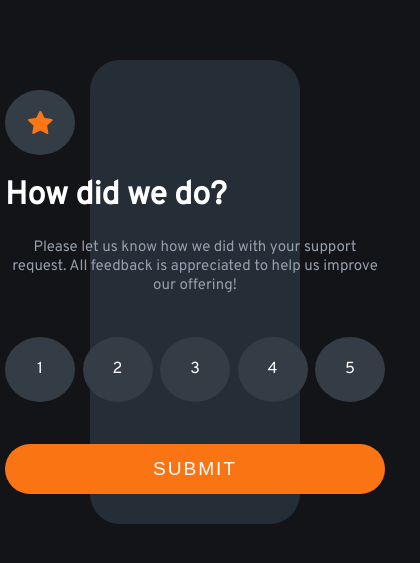
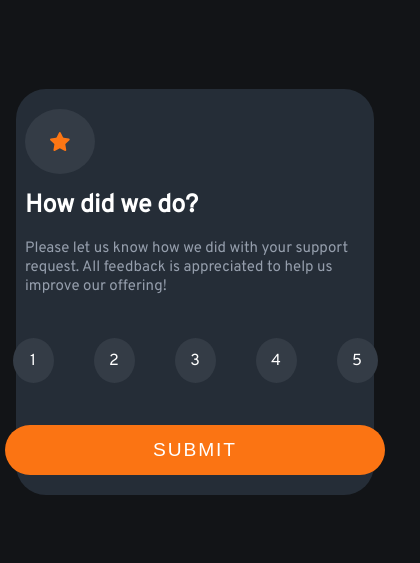
Before and after one commit to linaluonto/interactive-rating-component, a plain HTML site: page index.html in a window 390 px wide. Shown: the part 117-680 px from the top of the page, 420 px wide, since content can reach past the window. Drawn offline with Linux system fonts and the light colour scheme.

Commit message:
Update styles.css

```diff
--- a/styles.css
+++ b/styles.css
@@ -1,114 +1,265 @@
 body {
+
   background-color: hsl(216, 12%, 8%);
+
 }
 
 .container {
+
     width: 100%;
+
     height: 95vh;
+
     display: flex;
+
     align-items: center;
+
     justify-content: center;
+
 }
 
 .card {
+
   display: flex;
+
   justify-content: center;
+
   font-family: 'Overpass', sans-serif;
+
   background-color: hsl(213, 19%, 18%);
+
   width: 40%;
+
   border-radius: 30px;
+
   padding: 30px;
+
   transform-style: preserve-3d;
+
 }
 
 .back {
+
   transform: rotateY(360deg);
+
 }
 
 #star-container, .rating-button {
+
   display: inline-flex;
+
   justify-content: center;
+
   align-items: center;
+
   border-style: none;
+
   border-radius: 100%;
+
   width: 70px;
+
   height: 65px;
+
   background-color: hsl(213, 15%, 24%);
+
 }
 
 #star-icon {
-  width: 25px;
+
+  width: 20px;
+
   object-fit: contain;
+
 }
 
 h1 {
+
   color: white;
+
 }
 
 p {
+
   color: hsl(217, 12%, 63%);
+
   font-size: 15px;
+
+}
+
+.front p {
+
+  text-align: left;
+
 }
 
 div {
+
   color: hsl(217, 12%, 63%);
+
 }
 
 .rating-button {
+
   color: white;
+
 }
 
 .submit-button {
+
   display: block;
+
   border-radius: 25px;
+
   border-style: none;
+
   width: 380px;
+
   height: 50px;
+
   margin: 0 auto;
+
   background-color: hsl(25, 97%, 53%);
+
   color: white;
+
   font-size: 1.2em;
+
   letter-spacing: 0.1em;
+
   text-transform: uppercase;
+
 }
 
 .flex-container {
+
   display: flex;
+
   flex-flow: row wrap;
+
   justify-content: space-between;
+
   align-items: center;
+
   margin: 42px auto;
+
 }
 
 .rating-button:hover {
+
   background-color: hsl(216, 12%, 54%);
+
 }
 
 .rating-button:active {
+
   background-color: hsl(25, 97%, 53%);
+
 }
 
 .submit-button:active {
+
   background-color: white;
+
   color: hsl(25, 97%, 53%);
+
 }
 
 #thank-you-image {
+
   display: block;
+
   margin: 0 auto;
+
 }
 
 .back h1, p {
+
   text-align: center;
+
 }
 
 .result {
+
   text-align: center;
+
   color: hsl(25, 97%, 53%);
+
   border-radius: 30px;
+
   background-color: hsl(213, 15%, 24%);
+
   margin: 35px auto;
+
   height: 31px;
+
   width: 50%;
-  padding-top: 15px;
+
+  padding: 15px 15px 0 15px;
+
 }
+
+@media  (max-width: 500px) {
+
+   .card {
+
+     width: 85%;
+
+     padding: 20px;
+
+   }
+
+
+
+   #star-container{
+
+     margin-left: 55px;
+
+   }
+
+
+
+   .front h1 {
+
+     font-size: 25px;
+
+     padding-left: 55px;
+
+   }
+
+
+
+   .front p {
+
+     font-size: 15px;
+
+     padding: 0 55px;
+
+   }
+
+
+
+   .rating-button {
+
+    margin: 0 20px;
+
+    width: 50px;
+
+    height: 45px;
+
+    padding: -20px;
+
+   }
+
+
+
+   .flex-container {
+
+     width: 90%;
+
+     flex-wrap: nowrap;
+
+     justify-content: space-evenly;
+
+   }
+
+}
```
